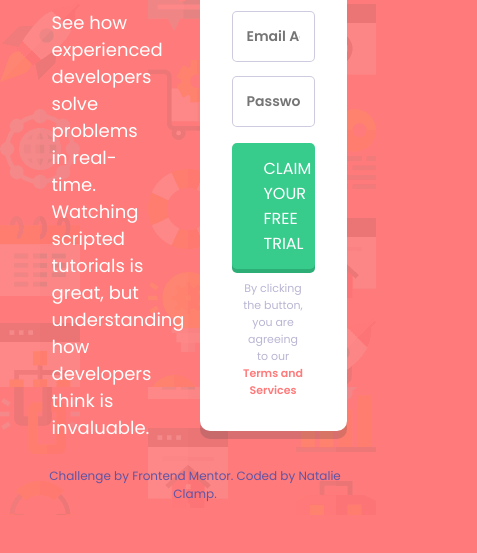
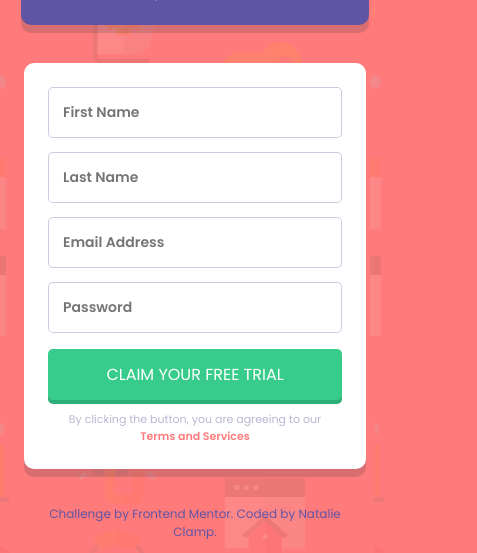
Before and after one commit to NatClamp/frontend-mentor-intro-component-with-sign-up, a website: page index.html in a window 390 px wide. Shown: the part 413-966 px from the top of the page, 477 px wide, since content can reach past the window. Before the commit the page ends 928 px from the top, so only its background shows below. Drawn offline with Linux system fonts and the light colour scheme.

Commit message:
feat: change break-points for better responsiveness

```diff
--- a/scss/styles.scss
+++ b/scss/styles.scss
@@ -2,6 +2,7 @@
 
 // // Widths
 $mobile: 375px;
+$ipad: 768px;
 $desktop: 1440px;
 
 // // Colours
@@ -54,7 +55,7 @@ body::before {
   z-index: -2;
   background-image: url(../images/bg-intro-mobile.png);
 
-  @media screen and (min-width: $mobile) {
+  @media screen and (min-width: 1000px) {
     background-image: url(../images/bg-intro-desktop.png);
   }
 }
@@ -63,7 +64,7 @@ main {
   display: flex;
   flex-direction: column;
 
-  @media screen and (min-width: $mobile) {
+  @media screen and (min-width: 1000px) {
     flex-direction: row;
     justify-content: center;
   }
@@ -88,7 +89,7 @@ main {
   padding: 5.5em 2em 2.5em 2em;
   text-align: center;
 
-  @media screen and (min-width: $mobile) {
+  @media screen and (min-width: 1000px) {
     max-width: 40%;
     min-width: 30%;
     min-height: 100vh;
@@ -105,7 +106,7 @@ main {
     color: #fff;
     margin-bottom: 1em;
 
-    @media screen and (min-width: $mobile) {
+    @media screen and (min-width: 1000px) {
       font-size: 60px;
       line-height: 1;
       margin-bottom: 0.8em;
@@ -116,7 +117,7 @@ main {
     font-size: 15px;
     color: #fff;
 
-    @media screen and (min-width: $mobile) {
+    @media screen and (min-width: 1000px) {
       font-size: 18px;
     }
   }
@@ -127,7 +128,7 @@ main {
   flex-direction: column;
   justify-content: center;
 
-  @media screen and (min-width: $mobile){
+  @media screen and (min-width: 1000px){
     max-width: 50%
   }
 }
@@ -142,7 +143,7 @@ main {
   text-align: center;
   box-shadow: 0px 8px 0px 0px rgba($darkBlue, 0.2);
 
-  @media screen and (min-width: $mobile) {
+  @media screen and (min-width: 1000px) {
     padding: 1.5em 10em;
   }
 
@@ -162,7 +163,7 @@ main {
   padding: 1.5em;
   box-shadow: 0px 8px 0px 0px rgba($darkBlue, 0.2);
 
-  @media screen and (min-width: $mobile) {
+  @media screen and (min-width: 1000px) {
     padding: 2em
   }
 
```
Also changed, not shown: css/styles.css.
